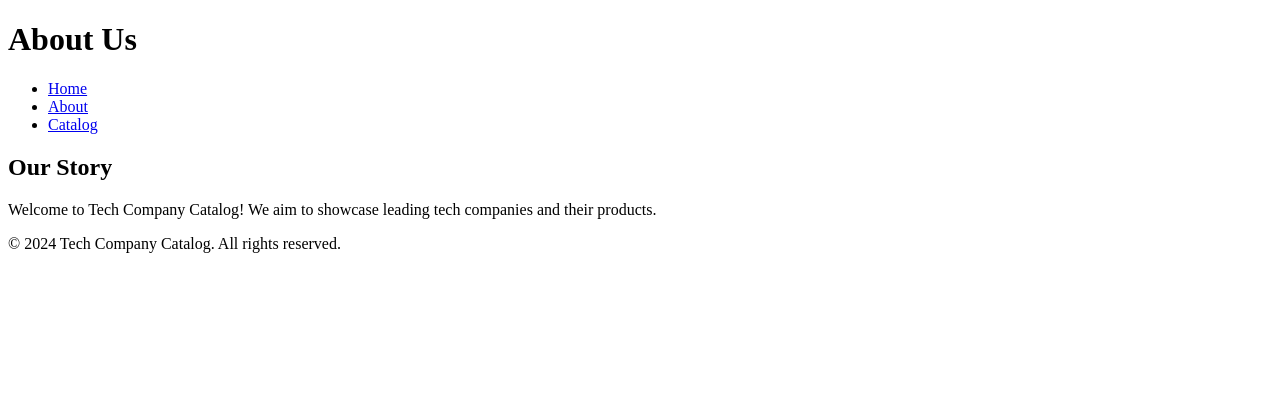
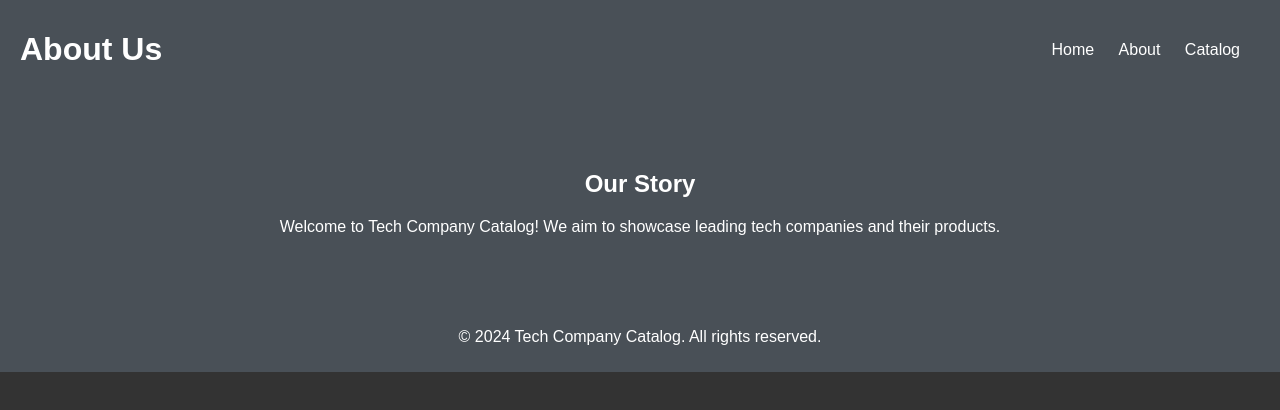
Before and after one commit to VivekReddyBommareddy/Raspberrypi, a plain HTML site: page src/about.html in a window 1280 px wide. Drawn offline with Linux system fonts and the light colour scheme.

Commit message:
Update about.html

```diff
--- a/src/about.html
+++ b/src/about.html
@@ -4,7 +4,7 @@
     <meta charset="UTF-8">
     <meta name="viewport" content="width=device-width, initial-scale=1.0">
     <title>About Us</title>
-    <link rel="stylesheet" href="about_styles.css">
+    <link rel="stylesheet" href="about.css">
 </head>
 <body>
     <header>
```
